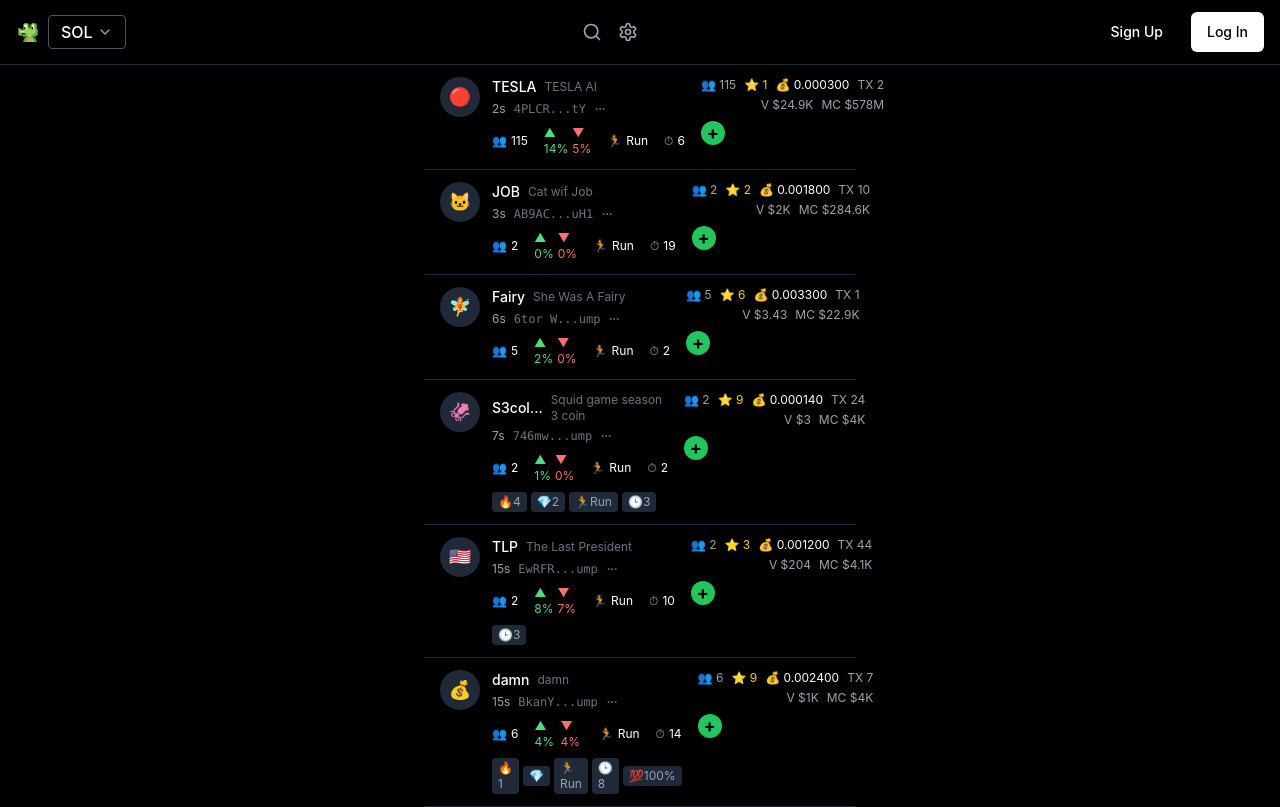
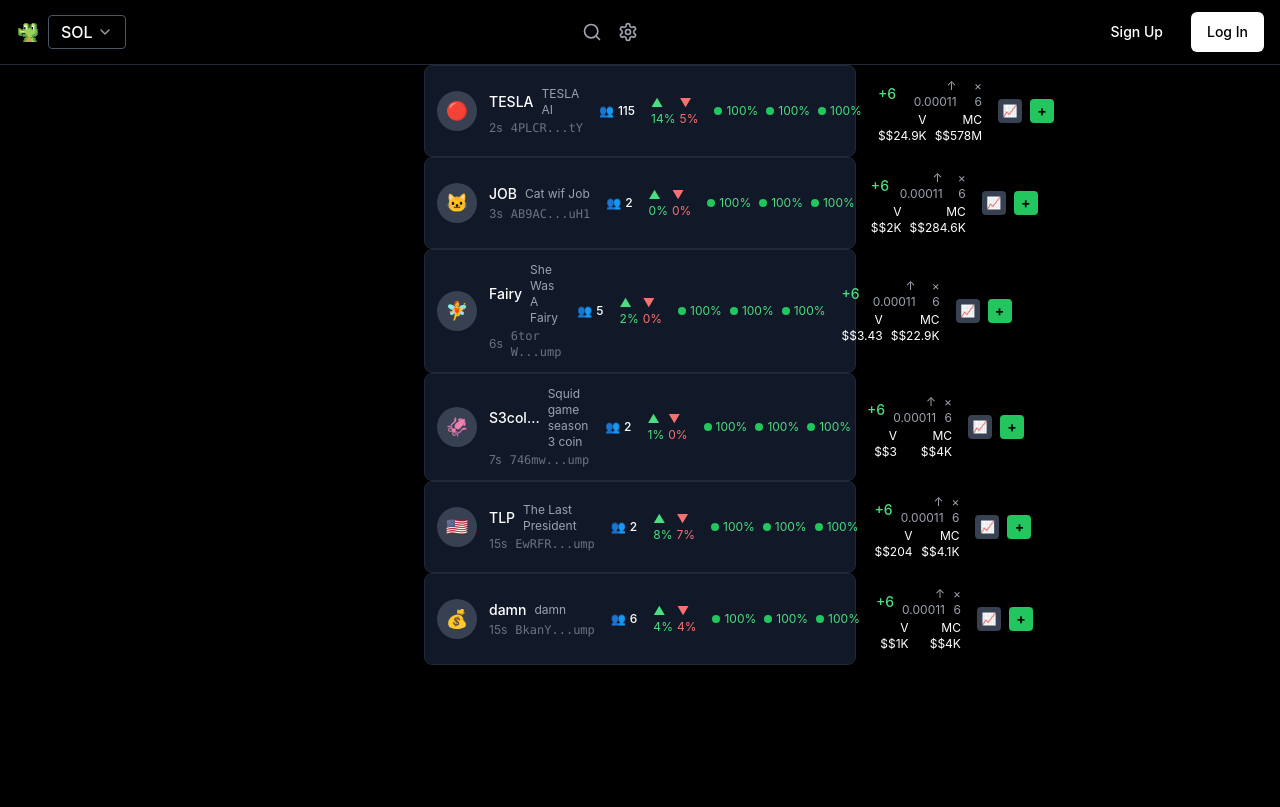
Before and after one commit to EthanYangHIT/gmgn-react-clone-486229b0, a React (Vite) app: page / in a window 1280 px wide. Built offline with nearby package versions, Linux system fonts and the light colour scheme.

Commit message:
Refactor: Implement TokenCard style
Adjusted the TokenCard component to match the style from the provided image, including layout, spacing, and information display.

```diff
--- a/src/components/TokenCard.tsx
+++ b/src/components/TokenCard.tsx
@@ -24,96 +24,82 @@ interface TokenCardProps {
 }
 
 const TokenCard = ({ token }: TokenCardProps) => {
-  const getRiskColor = (risk: string) => {
-    switch (risk) {
-      case 'low': return 'text-green-400';
-      case 'medium': return 'text-yellow-400';
-      case 'high': return 'text-red-400';
-      default: return 'text-gray-400';
-    }
-  };
-
   return (
-    <div className="bg-black border-b border-gray-800 px-4 py-3 hover:bg-gray-900/30 transition-colors">
-      <div className="flex items-start justify-between">
-        {/* 左侧：头像 + 信息 */}
-        <div className="flex items-start space-x-3 flex-1">
+    <div className="bg-gray-900 border border-gray-800 rounded-lg p-3 hover:bg-gray-800/50 transition-colors">
+      <div className="flex items-center justify-between">
+        {/* 左侧：头像 + 基本信息 */}
+        <div className="flex items-center space-x-3 flex-1">
           {/* 头像 */}
-          <div className="w-10 h-10 rounded-full bg-gray-800 flex items-center justify-center flex-shrink-0 overflow-hidden">
+          <div className="w-10 h-10 rounded-full bg-gray-700 flex items-center justify-center flex-shrink-0 overflow-hidden">
             <span className="text-lg">{token.logo}</span>
           </div>
 
-          {/* 主要信息 */}
+          {/* 代币信息 */}
           <div className="flex-1 min-w-0">
-            {/* 第一行：代币名称和时间 */}
-            <div className="flex items-center space-x-2 mb-1">
+            <div className="flex items-center space-x-2">
               <span className="text-white font-medium text-sm">{token.symbol}</span>
-              <span className="text-gray-500 text-xs">{token.name}</span>
+              <span className="text-gray-400 text-xs">{token.name}</span>
             </div>
-
-            {/* 第二行：时间和合约地址 */}
-            <div className="flex items-center space-x-2 mb-2">
-              <span className="text-gray-400 text-xs">{token.timeAgo}</span>
-              <span className="text-gray-500 text-xs font-mono truncate">{token.contractAddress}</span>
-              <button className="text-gray-500 hover:text-gray-300">
-                <MoreHorizontal className="w-3 h-3" />
-              </button>
+            <div className="flex items-center space-x-2 mt-0.5">
+              <span className="text-gray-500 text-xs">{token.timeAgo}</span>
+              <span className="text-gray-500 text-xs font-mono">{token.contractAddress}</span>
             </div>
-
-            {/* 第三行：统计信息 */}
-            <div className="flex items-center space-x-4 text-xs">
-              <div className="flex items-center space-x-1">
-                <span className="text-gray-400">👥</span>
-                <span className="text-white">{token.holders}</span>
-              </div>
-
-              <div className="flex items-center space-x-1">
-                <span className="text-green-400">▲ {token.buyPercentage}%</span>
-                <span className="text-red-400">▼ {token.sellPercentage}%</span>
-              </div>
-
-              <div className="flex items-center space-x-1">
-                <span className="text-gray-400">🏃</span>
-                <span className="text-white">Run</span>
-              </div>
-
-              <div className="flex items-center space-x-1">
-                <span className="text-gray-400">⏱</span>
-                <span className="text-white">{Math.floor(Math.random() * 20) + 1}</span>
-              </div>
-            </div>
-
-            {/* 特殊标识 */}
-            {token.features && token.features.length > 0 && (
-              <div className="flex items-center space-x-1 mt-2">
-                {token.features.map((feature, index) => (
-                  <span key={index} className="text-xs bg-gray-800 text-gray-400 px-1.5 py-0.5 rounded">
-                    {feature}
-                  </span>
-                ))}
-              </div>
-            )}
           </div>
         </div>
 
-        {/* 右侧：价格和市值信息 */}
-        <div className="text-right flex-shrink-0 ml-4">
-          <div className="flex items-center justify-end space-x-2 mb-1">
-            <span className="text-gray-400 text-xs">👥 {token.holders}</span>
-            <span className="text-yellow-400 text-xs">⭐ {Math.floor(Math.random() * 10) + 1}</span>
-            <span className="text-white text-xs">💰 {token.price.toFixed(6)}</span>
-            <span className="text-gray-400 text-xs">TX {Math.floor(Math.random() * 50) + 1}</span>
+        {/* 中间：数据指标 */}
+        <div className="flex items-center space-x-4 px-4">
+          {/* 持有者数量 */}
+          <div className="flex items-center space-x-1">
+            <span className="text-gray-400 text-xs">👥</span>
+            <span className="text-white text-xs font-medium">{token.holders}</span>
           </div>
 
-          <div className="flex items-center justify-end space-x-2 text-xs text-gray-400">
-            <span>V {token.volume}</span>
-            <span>MC {token.marketCap}</span>
+          {/* 买卖比例 */}
+          <div className="flex items-center space-x-1">
+            <span className="text-green-400 text-xs">▲ {token.buyPercentage}%</span>
+            <span className="text-red-400 text-xs">▼ {token.sellPercentage}%</span>
           </div>
 
-          {/* 添加按钮 */}
-          <div className="mt-2">
-            <button className="w-6 h-6 rounded-full bg-green-500 flex items-center justify-center">
-              <span className="text-black text-lg font-bold">+</span>
+          {/* 状态指标 */}
+          <div className="flex items-center space-x-2">
+            <div className="flex items-center space-x-1">
+              <span className="w-2 h-2 bg-green-500 rounded-full"></span>
+              <span className="text-green-400 text-xs">100%</span>
+            </div>
+            <div className="flex items-center space-x-1">
+              <span className="w-2 h-2 bg-green-500 rounded-full"></span>
+              <span className="text-green-400 text-xs">100%</span>
+            </div>
+            <div className="flex items-center space-x-1">
+              <span className="w-2 h-2 bg-green-500 rounded-full"></span>
+              <span className="text-green-400 text-xs">100%</span>
+            </div>
+          </div>
+        </div>
+
+        {/* 右侧：价格和操作 */}
+        <div className="flex items-center space-x-4">
+          {/* 价格信息 */}
+          <div className="text-right">
+            <div className="flex items-center space-x-2">
+              <span className="text-green-400 text-sm font-medium">+6</span>
+              <span className="text-gray-400 text-xs">↑ 0.00011</span>
+              <span className="text-gray-400 text-xs">× 6</span>
+            </div>
+            <div className="flex items-center space-x-2 mt-0.5">
+              <span className="text-white text-xs">V ${token.volume}</span>
+              <span className="text-white text-xs">MC ${token.marketCap}</span>
+            </div>
+          </div>
+
+          {/* 操作按钮 */}
+          <div className="flex items-center space-x-2">
+            <button className="w-6 h-6 rounded bg-gray-700 hover:bg-gray-600 flex items-center justify-center transition-colors">
+              <span className="text-gray-300 text-xs">📈</span>
+            </button>
+            <button className="w-6 h-6 rounded bg-green-500 hover:bg-green-400 flex items-center justify-center transition-colors">
+              <span className="text-black text-sm font-bold">+</span>
             </button>
           </div>
         </div>
```
